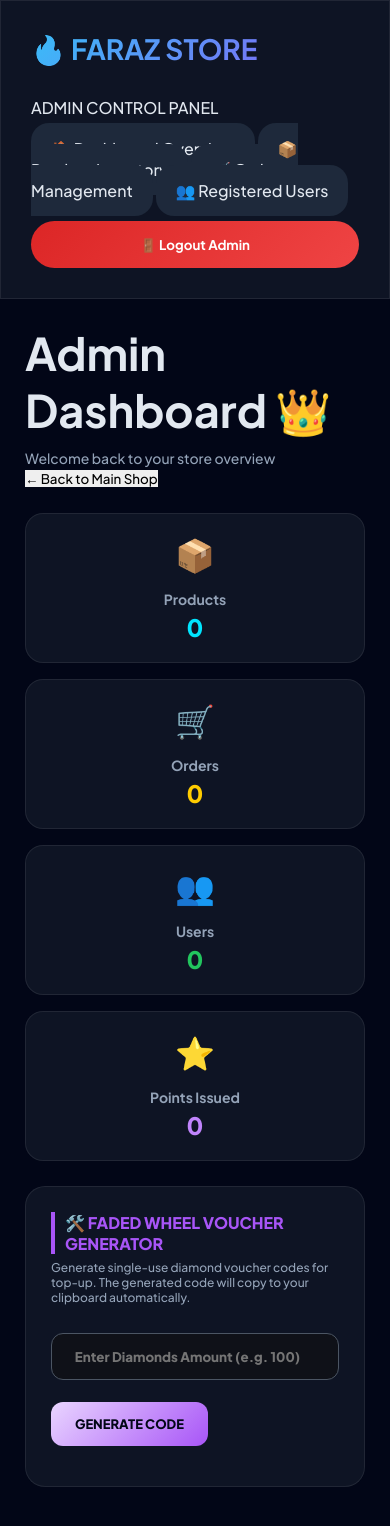
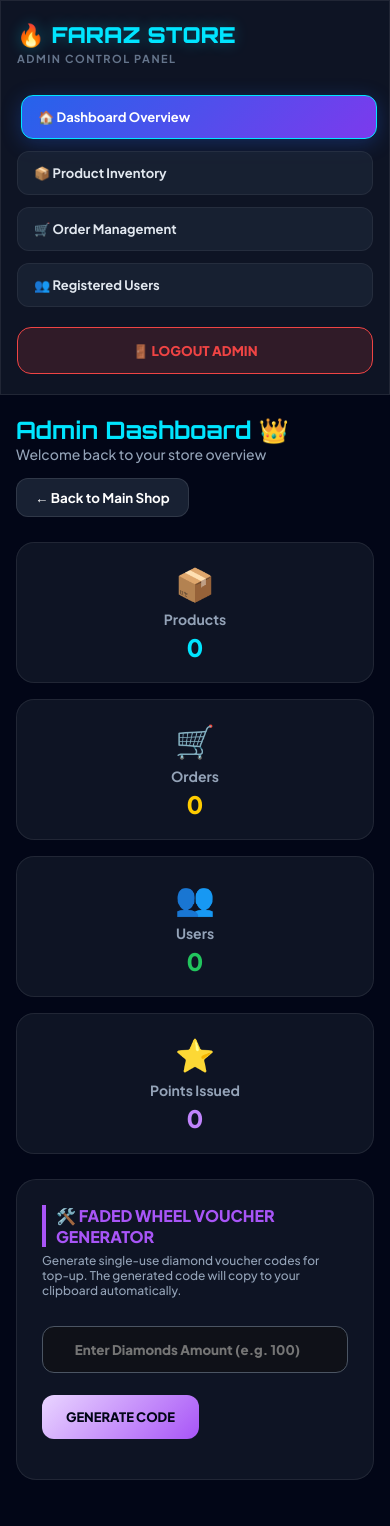
Before and after one commit to ashrafnadim47-creator/faraz, a plain HTML site: page admin-dashboard.html in a window 390 px wide. Drawn offline with Linux system fonts and the light colour scheme; no server answers.

Commit message:
Fix admin sidebar div target conflict and mobile responsiveness

```diff
--- a/admin-dashboard.html
+++ b/admin-dashboard.html
@@ -16,7 +16,7 @@
 
     <!-- CSS Links -->
     <link rel="stylesheet" href="css/global.css">
-    <link rel="stylesheet" href="css/admin-product.css">
+    <link rel="stylesheet" href="css/admin-dashboard.css">
 </head>
 
 <body class="admin-page-bg">
@@ -47,58 +47,58 @@
             <header class="admin-header">
                 <div>
                     <h1>Admin Dashboard 👑</h1>
-                    <p style="color: var(--muted); font-size: 14px;">Welcome back to your store overview</p>
+                    <p style="color: #94a3b8; font-size: 14px;">Welcome back to your store overview</p>
                 </div>
                 <button class="nav-btn-back" onclick="location.href='index.html'">← Back to Main Shop</button>
             </header>
 
             <!-- STATS GRID CARDS -->
-            <div class="stats-grid" style="display: grid; grid-template-columns: repeat(auto-fit, minmax(200px, 1fr)); gap: 16px; margin: 25px 0;">
+            <div class="stats-grid">
 
-                <div class="stat-card glassmorphism" style="padding: 20px; text-align: center; border-radius: 18px;">
+                <div class="stat-card glassmorphism">
                     <div style="font-size: 32px; margin-bottom: 6px;">📦</div>
-                    <h3 style="font-size: 14px; color: var(--muted); margin-bottom: 4px;">Products</h3>
-                    <p id="product-count" style="font-size: 24px; font-weight: 900; color: #00e5ff;">0</p>
+                    <h3>Products</h3>
+                    <p id="product-count">0</p>
                 </div>
 
-                <div class="stat-card glassmorphism" style="padding: 20px; text-align: center; border-radius: 18px;">
+                <div class="stat-card glassmorphism">
                     <div style="font-size: 32px; margin-bottom: 6px;">🛒</div>
-                    <h3 style="font-size: 14px; color: var(--muted); margin-bottom: 4px;">Orders</h3>
-                    <p id="order-count" style="font-size: 24px; font-weight: 900; color: #ffcc00;">0</p>
+                    <h3>Orders</h3>
+                    <p id="order-count">0</p>
                 </div>
 
-                <div class="stat-card glassmorphism" style="padding: 20px; text-align: center; border-radius: 18px;">
+                <div class="stat-card glassmorphism">
                     <div style="font-size: 32px; margin-bottom: 6px;">👥</div>
-                    <h3 style="font-size: 14px; color: var(--muted); margin-bottom: 4px;">Users</h3>
-                    <p id="user-count" style="font-size: 24px; font-weight: 900; color: #22c55e;">0</p>
+                    <h3>Users</h3>
+                    <p id="user-count">0</p>
                 </div>
 
-                <div class="stat-card glassmorphism" style="padding: 20px; text-align: center; border-radius: 18px;">
+                <div class="stat-card glassmorphism">
                     <div style="font-size: 32px; margin-bottom: 6px;">⭐</div>
-                    <h3 style="font-size: 14px; color: var(--muted); margin-bottom: 4px;">Points Issued</h3>
-                    <p id="points-count" style="font-size: 24px; font-weight: 900; color: #c084fc;">0</p>
+                    <h3>Points Issued</h3>
+                    <p id="points-count">0</p>
                 </div>
 
             </div>
 
             <!-- 🛠️ FADED WHEEL VOUCHER GENERATOR SECTION -->
-            <section class="admin-voucher-card glassmorphism" style="border: 2px solid #a855f7; border-radius: 20px; padding: 25px; margin: 25px 0;">
-                <h3 style="color: #a855f7; margin-bottom: 6px; text-transform: uppercase; border-left: 4px solid #a855f7; padding-left: 10px; font-size: 16px; font-weight: 800;">
+            <section class="admin-voucher-card glassmorphism">
+                <h3 class="voucher-title">
                     🛠️ Faded Wheel Voucher Generator
                 </h3>
-                <p style="font-size: 12px; color: #94a3b8; margin-bottom: 18px;">
+                <p class="voucher-subtext">
                     Generate single-use diamond voucher codes for top-up. The generated code will copy to your clipboard automatically.
                 </p>
 
-                <div style="display: flex; gap: 12px; margin-bottom: 15px; flex-wrap: wrap;">
-                    <input type="number" id="admin-diamond-input" placeholder="Enter Diamonds Amount (e.g. 100)" style="flex: 1; min-width: 200px; padding: 14px; border-radius: 12px; border: 1px solid #4b5563; background: #0f1118; color: #ffffff; font-weight: 800; text-align: center; outline: none;">
-                    <button id="admin-gen-btn" style="background: linear-gradient(135deg, #e9d5ff 0%, #a855f7 100%); color: #020617; border: none; padding: 14px 24px; font-weight: 900; border-radius: 12px; cursor: pointer; text-transform: uppercase; font-size: 13px;">
+                <div class="voucher-input-group">
+                    <input type="number" id="admin-diamond-input" placeholder="Enter Diamonds Amount (e.g. 100)">
+                    <button id="admin-gen-btn">
                         Generate Code
                     </button>
                 </div>
 
                 <!-- Output Box for Code -->
-                <div id="admin-code-output" style="display: none; background: #0f1118; border: 1px dashed #a855f7; padding: 14px; text-align: center; font-family: monospace; font-size: 16px; color: #c084fc; font-weight: 800; border-radius: 10px; letter-spacing: 1.5px;"></div>
+                <div id="admin-code-output"></div>
             </section>
 
         </main>
--- a/css/admin-dashboard.css
+++ b/css/admin-dashboard.css
@@ -1,5 +1,5 @@
 /* ==========================================================================
-   🔥 FARAZ STORE v2.0 - ADMIN DASHBOARD COMPLETE MOBILE FIX
+   🔥 FARAZ STORE v2.0 - ADMIN DASHBOARD COMPLETE STYLESHEET
    ========================================================================== */
 
 * {
@@ -8,10 +8,11 @@
     box-sizing: border-box;
 }
 
-body {
+body, .admin-page-bg {
     background: #020617;
     color: #ffffff;
     font-family: 'Plus Jakarta Sans', sans-serif;
+    min-height: 100vh;
 }
 
 .admin-container {
@@ -21,124 +22,251 @@ body {
     background: #020617;
 }
 
-/* SIDEBAR CONTAINER */
+/* ==========================================
+   👑 SIDEBAR STYLING
+   ========================================== */
 .admin-sidebar {
     width: 280px;
     min-height: 100vh;
-    padding: 25px 18px;
+    padding: 30px 20px;
     background: rgba(15, 23, 42, 0.95);
-    border-right: 1px solid rgba(255, 255, 255, 0.1);
+    border-right: 1px solid rgba(255, 255, 255, 0.08);
     display: flex;
     flex-direction: column;
-    gap: 12px;
+    justify-content: flex-start;
+    gap: 20px;
     box-sizing: border-box;
+    flex-shrink: 0;
 }
 
-.admin-sidebar h2,
-.admin-sidebar h3 {
+/* BRAND LOGO AREA (FIXED: NO BUTTON STYLES HERE) */
+.sidebar-brand {
+    display: block;
+    width: 100%;
+    margin-bottom: 10px;
+}
+
+.sidebar-brand h2 {
     font-family: 'Orbitron', sans-serif;
     color: #00e5ff;
-    font-size: 20px;
-    margin-bottom: 15px;
+    font-size: 22px;
+    font-weight: 900;
+    margin-bottom: 4px;
+    text-shadow: 0 0 15px rgba(0, 229, 255, 0.3);
 }
 
-/* OVERLAP KILLER: HAR ELEMENT DISCRETE BLOCK BANEYGA */
-.admin-sidebar a,
-.admin-sidebar button,
-.admin-sidebar div {
+.sidebar-brand p {
+    font-size: 11px;
+    color: #64748b;
+    letter-spacing: 1.5px;
+    font-weight: 700;
+}
+
+/* NAV LINKS CONTAINER (STRICT VERTICAL STACK) */
+.admin-nav-links {
+    display: flex !important;
+    flex-direction: column !important;
+    gap: 12px !important;
+    width: 100% !important;
+}
+
+/* INDIVIDUAL NAV ITEMS */
+.admin-nav-item {
     position: relative !important;
     display: flex !important;
     align-items: center;
     width: 100% !important;
-    max-width: 100% !important;
-    padding: 12px 16px !important;
+    padding: 13px 16px !important;
     border-radius: 12px !important;
     background: rgba(30, 41, 59, 0.6) !important;
     color: #e2e8f0 !important;
     text-decoration: none !important;
     font-weight: 700 !important;
-    font-size: 14px !important;
-    border: 1px solid rgba(255, 255, 255, 0.08) !important;
+    font-size: 13px !important;
+    border: 1px solid rgba(255, 255, 255, 0.06) !important;
     box-sizing: border-box !important;
-    float: none !important;
-    clear: both !important;
     transition: all 0.25s ease;
 }
 
-.admin-sidebar a:hover {
+.admin-nav-item:hover,
+.admin-nav-item.active {
     background: linear-gradient(135deg, #2563eb, #7c3aed) !important;
     color: #ffffff !important;
     border-color: #00e5ff !important;
     transform: translateX(4px);
+    box-shadow: 0 4px 20px rgba(37, 99, 235, 0.3);
 }
 
-/* LOGOUT BUTTON SPECIFIC STYLING */
-#logout-btn,
-.admin-logout-btn,
-button#logout-btn {
+/* LOGOUT BUTTON */
+.admin-logout-btn, #logout-btn {
     margin-top: auto !important;
-    background: rgba(239, 68, 68, 0.2) !important;
+    width: 100% !important;
+    padding: 14px !important;
+    border-radius: 14px !important;
+    background: rgba(239, 68, 68, 0.15) !important;
     border: 1px solid #ef4444 !important;
     color: #ef4444 !important;
-    justify-content: center !important;
+    font-weight: 800 !important;
+    cursor: pointer;
     text-transform: uppercase;
-    cursor: pointer;
+    display: flex;
+    align-items: center;
+    justify-content: center;
+    gap: 8px;
+    transition: all 0.25s ease;
 }
 
-#logout-btn:hover,
-.admin-logout-btn:hover {
+.admin-logout-btn:hover, #logout-btn:hover {
     background: #ef4444 !important;
     color: #ffffff !important;
+    box-shadow: 0 0 20px rgba(239, 68, 68, 0.4);
 }
 
-/* MAIN CONTENT CONTAINER */
+/* ==========================================
+   🚀 MAIN CONTENT & HEADER
+   ========================================== */
 .admin-main {
     flex: 1;
     padding: 35px;
     box-sizing: border-box;
+    overflow-y: auto;
 }
 
-.admin-main h1 {
-    font-family: 'Orbitron', sans-serif;
-    font-size: 32px;
-    color: #00e5ff;
-    margin-bottom: 8px;
+.admin-header {
+    display: flex;
+    justify-content: space-between;
+    align-items: center;
+    margin-bottom: 25px;
+    flex-wrap: wrap;
+    gap: 15px;
 }
 
-.admin-main p {
-    color: #94a3b8;
-    margin-bottom: 25px;
-}
-
-/* STATS GRID */
-.stats {
-    display: grid;
-    grid-template-columns: repeat(auto-fit, minmax(200px, 1fr));
-    gap: 20px;
-    margin-top: 20px;
-}
-
-.stat-card {
-    padding: 25px 20px;
-    background: rgba(15, 23, 42, 0.85);
-    border-radius: 20px;
-    border: 1px solid rgba(255, 255, 255, 0.08);
-    text-align: center;
-}
-
-.stat-card h2 {
+.admin-header h1 {
     font-family: 'Orbitron', sans-serif;
     font-size: 32px;
     color: #00e5ff;
 }
 
-.stat-card h3 {
-    margin-top: 8px;
-    font-size: 14px;
-    color: #cbd5e1;
+.nav-btn-back {
+    padding: 10px 18px;
+    border-radius: 12px;
+    background: rgba(30, 41, 59, 0.8);
+    color: #ffffff;
+    border: 1px solid rgba(255, 255, 255, 0.1);
+    cursor: pointer;
+    font-weight: 700;
+    transition: all 0.25s ease;
 }
 
-/* 📱 MOBILE RESPONSIVE FIX (MUST BE AT THE BOTTOM) */
+.nav-btn-back:hover {
+    background: #00e5ff;
+    color: #020617;
+}
+
+/* STATS GRID CARDS */
+.stats-grid {
+    display: grid;
+    grid-template-columns: repeat(auto-fit, minmax(200px, 1fr));
+    gap: 16px;
+    margin: 25px 0;
+}
+
+.stat-card {
+    padding: 20px;
+    text-align: center;
+    border-radius: 18px;
+    background: rgba(15, 23, 42, 0.85);
+    border: 1px solid rgba(255, 255, 255, 0.08);
+}
+
+.stat-card h3 {
+    font-size: 14px;
+    color: #94a3b8;
+    margin-bottom: 4px;
+}
+
+.stat-card p {
+    font-size: 24px;
+    font-weight: 900;
+}
+
+#product-count { color: #00e5ff; }
+#order-count { color: #ffcc00; }
+#user-count { color: #22c55e; }
+#points-count { color: #c084fc; }
+
+/* VOUCHER GENERATOR SECTION */
+.admin-voucher-card {
+    border: 2px solid #a855f7;
+    border-radius: 20px;
+    padding: 25px;
+    margin: 25px 0;
+    background: rgba(15, 23, 42, 0.85);
+}
+
+.voucher-title {
+    color: #a855f7;
+    margin-bottom: 6px;
+    text-transform: uppercase;
+    border-left: 4px solid #a855f7;
+    padding-left: 10px;
+    font-size: 16px;
+    font-weight: 800;
+}
+
+.voucher-subtext {
+    font-size: 12px;
+    color: #94a3b8;
+    margin-bottom: 18px;
+}
+
+.voucher-input-group {
+    display: flex;
+    gap: 12px;
+    margin-bottom: 15px;
+    flex-wrap: wrap;
+}
+
+.voucher-input-group input {
+    flex: 1;
+    min-width: 200px;
+    padding: 14px;
+    border-radius: 12px;
+    border: 1px solid #4b5563;
+    background: #0f1118;
+    color: #ffffff;
+    font-weight: 800;
+    text-align: center;
+    outline: none;
+}
+
+.voucher-input-group button {
+    background: linear-gradient(135deg, #e9d5ff 0%, #a855f7 100%);
+    color: #020617;
+    border: none;
+    padding: 14px 24px;
+    font-weight: 900;
+    border-radius: 12px;
+    cursor: pointer;
+    text-transform: uppercase;
+    font-size: 13px;
+}
+
+#admin-code-output {
+    display: none;
+    background: #0f1118;
+    border: 1px dashed #a855f7;
+    padding: 14px;
+    text-align: center;
+    font-family: monospace;
+    font-size: 16px;
+    color: #c084fc;
+    font-weight: 800;
+    border-radius: 10px;
+    letter-spacing: 1.5px;
+}
+
+/* 📱 MOBILE RESPONSIVE TUNING */
 @media (max-width: 900px) {
     .admin-container {
         flex-direction: column !important;
@@ -147,13 +275,14 @@ button#logout-btn {
     .admin-sidebar {
         width: 100% !important;
         min-height: auto !important;
-        padding: 20px 15px !important;
-        display: flex !important;
-        flex-direction: column !important;
-        gap: 10px !important;
+        padding: 20px 16px !important;
     }
 
     .admin-main {
-        padding: 20px 15px !important;
+        padding: 20px 16px !important;
+    }
+
+    .admin-header h1 {
+        font-size: 24px;
     }
 }
```
